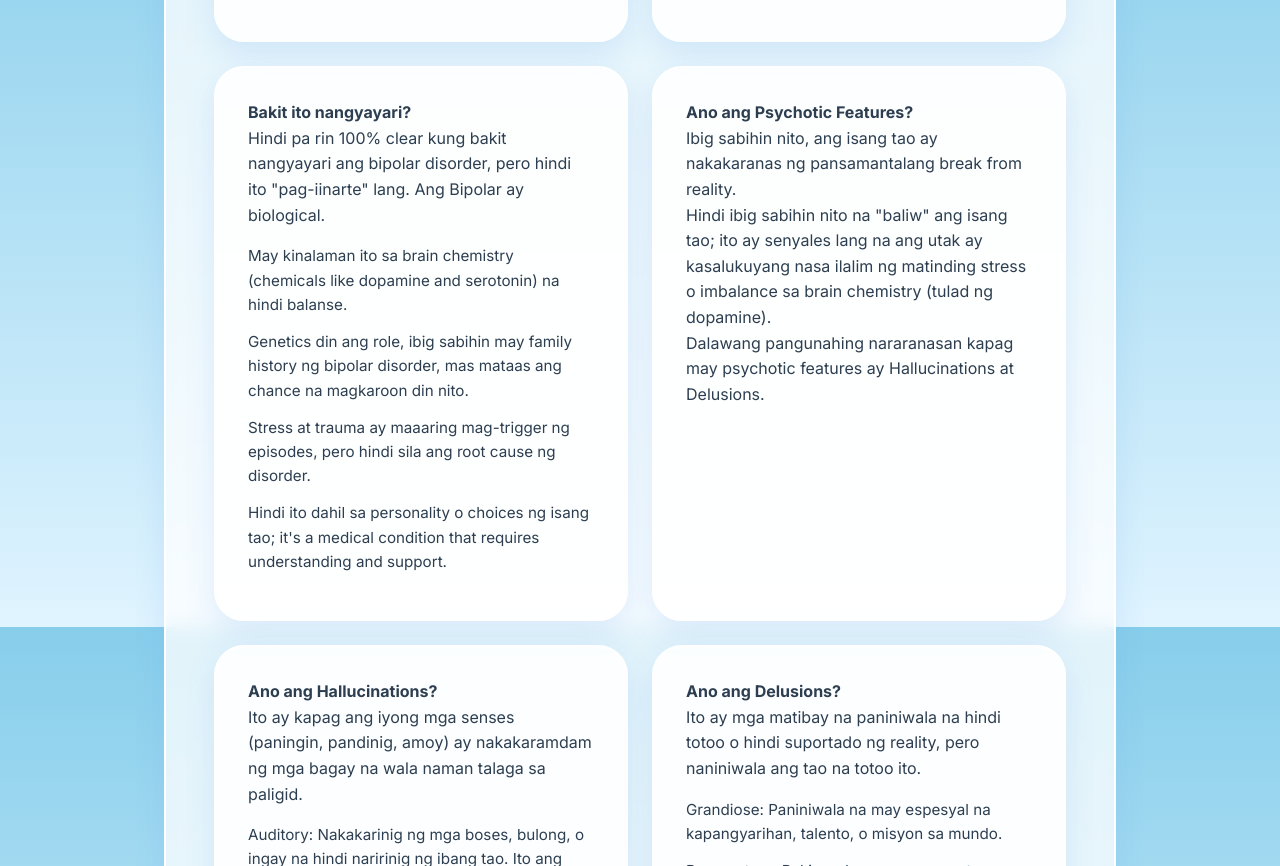
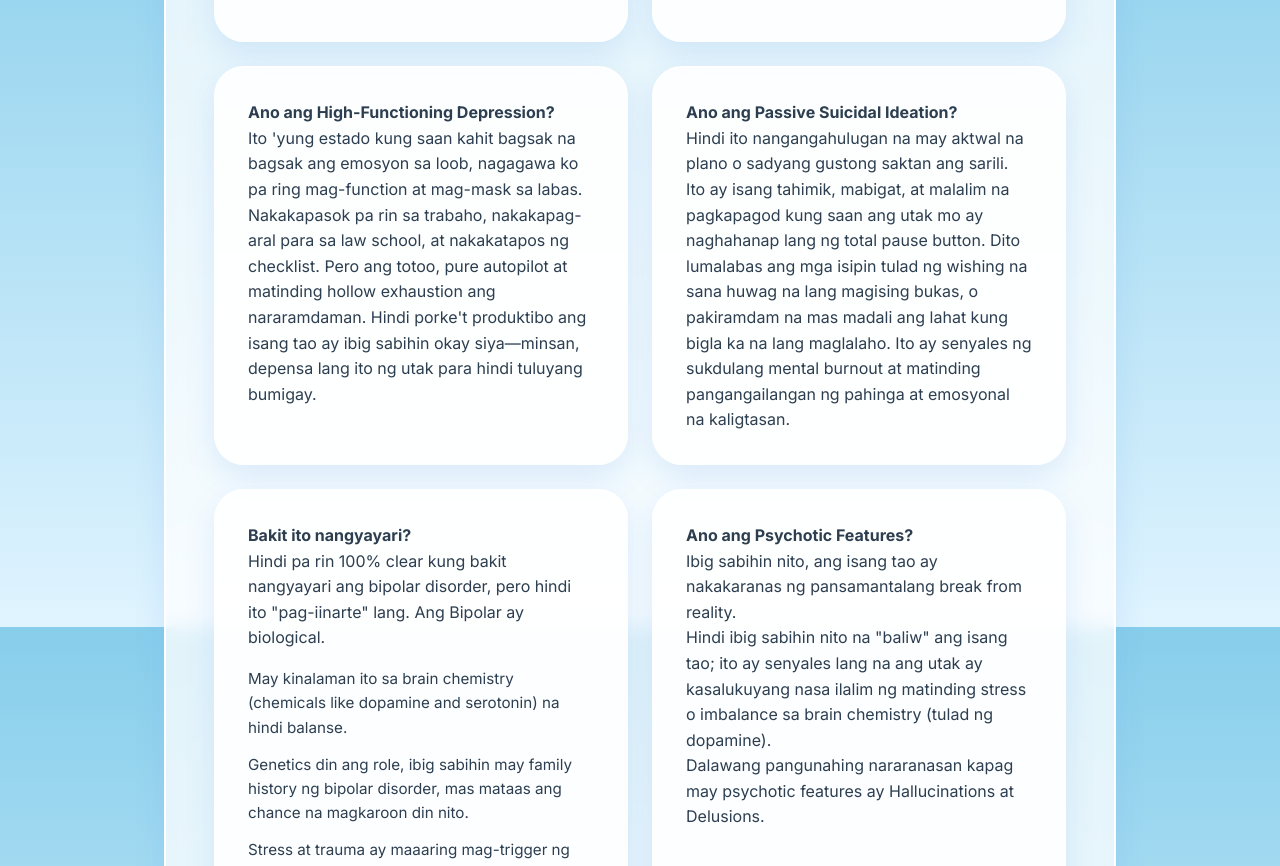
Before and after one commit to Duhbid27/Duhbid27-s-Mental-Health-Project, a plain HTML site: page about.html in a window 1280 px wide. Shown: the part 973-1839 px from the top of the page. Drawn offline with nearby package versions, Linux system fonts and the light colour scheme.

Commit message:
Update about.html, guidance.html

```diff
--- a/about.html
+++ b/about.html
@@ -47,7 +47,8 @@
             <p>Ang dalawang poles o dalawang dulo ay ang HIGH at LOW.</p>
           </article>
 
-          <article class="card mania-card"> <strong data-i18n="mania_title">Ano ang Mania o "High"</strong>
+          <article class="card mania-card">
+            <strong data-i18n="mania_title">Ano ang Mania o "High"</strong>
             <p data-i18n="mania_desc">Dito, sobrang taas ng energy ng tao. Hindi lang ito basta pagiging masayahin or hyper, overdrive ito.</p>
             <ul>
               <li data-i18n="mania_feeling">Feeling: Pakiramdam nila ay "on top of the world" sila o punong-puno ng self-confidence.</li>
@@ -66,6 +67,16 @@
               <li data-i18n="depression_vibe">Pakiramdam ay mabigat ang buong katawan at parang naka-stop ang mundo.</li>
               <li>Hindi ito lungkot lang at hindi basta-basta nawawala.</li>
             </ul>
+          </article>
+
+          <article class="card depression-card">
+            <strong data-i18n="high_functioning_title">Ano ang High-Functioning Depression?</strong>
+            <p data-i18n="high_functioning_desc">Ito 'yung estado kung saan kahit bagsak na bagsak ang emosyon sa loob, nagagawa ko pa ring mag-function at mag-mask sa labas. Nakakapasok pa rin sa trabaho, nakakapag-aral para sa law school, at nakakatapos ng checklist. Pero ang totoo, pure autopilot at matinding hollow exhaustion ang nararamdaman. Hindi porke't produktibo ang isang tao ay ibig sabihin okay siya—minsan, depensa lang ito ng utak para hindi tuluyang bumigay.</p>
+          </article>
+
+          <article class="card depression-card">
+            <strong data-i18n="passive_ideation_title">Ano ang Passive Suicidal Ideation?</strong>
+            <p data-i18n="passive_ideation_desc">Hindi ito nangangahulugan na may aktwal na plano o sadyang gustong saktan ang sarili. Ito ay isang tahimik, mabigat, at malalim na pagkapagod kung saan ang utak mo ay naghahanap lang ng total pause button. Dito lumalabas ang mga isipin tulad ng wishing na sana huwag na lang magising bukas, o pakiramdam na mas madali ang lahat kung bigla ka na lang maglalaho. Ito ay senyales ng sukdulang mental burnout at matinding pangangailangan ng pahinga at emosyonal na kaligtasan.</p>
           </article>
 
           <article class="card">
```
Also changed, not shown: guidance.html (+3 -0 lines).
